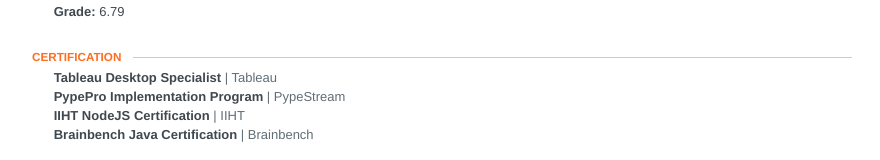
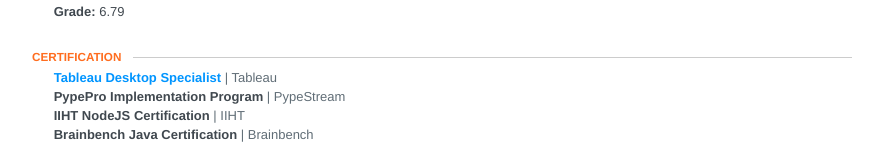
Before and after one commit to narcheady/narcheady.github.io, a plain HTML site: page index.html in a window 1280 px wide. Shown: the part 1190-1350 px from the top of the page, without its empty margins (198-1078 px from the left). Drawn offline with Linux system fonts and the light colour scheme.

Commit message:
Updated claim url

```diff
--- a/index.html
+++ b/index.html
@@ -1093,7 +1093,7 @@ ul.courses li:hover {
           <header>
             <div class="header-left">
               <div class="area">
-                Tableau Desktop Specialist
+                <a href="https://www.youracclaim.com/badges/50cf42c7-22cd-442d-a438-cd89ad3961a2/public_url" target="_blank">Tableau Desktop Specialist</a>
               </div>
               <div class="institution">
                 Tableau
```
